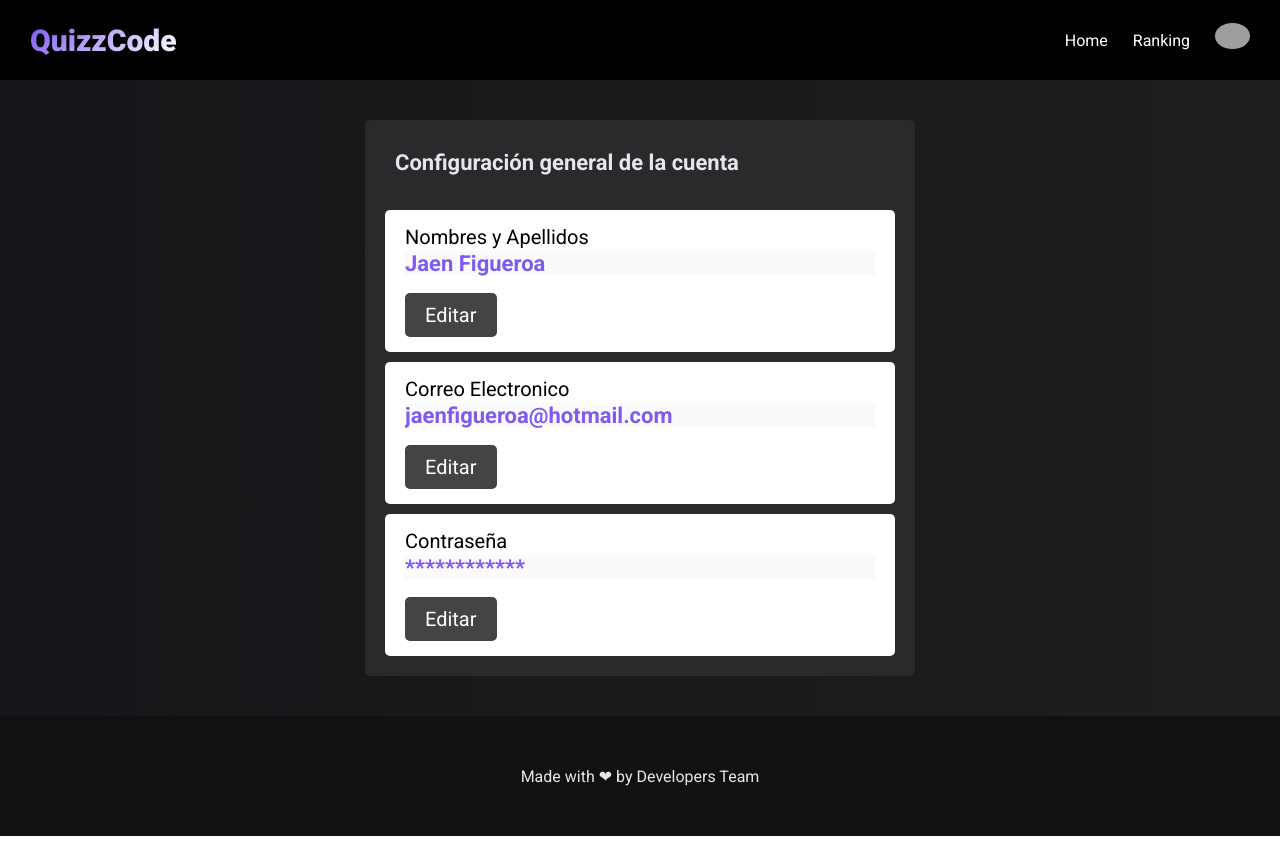
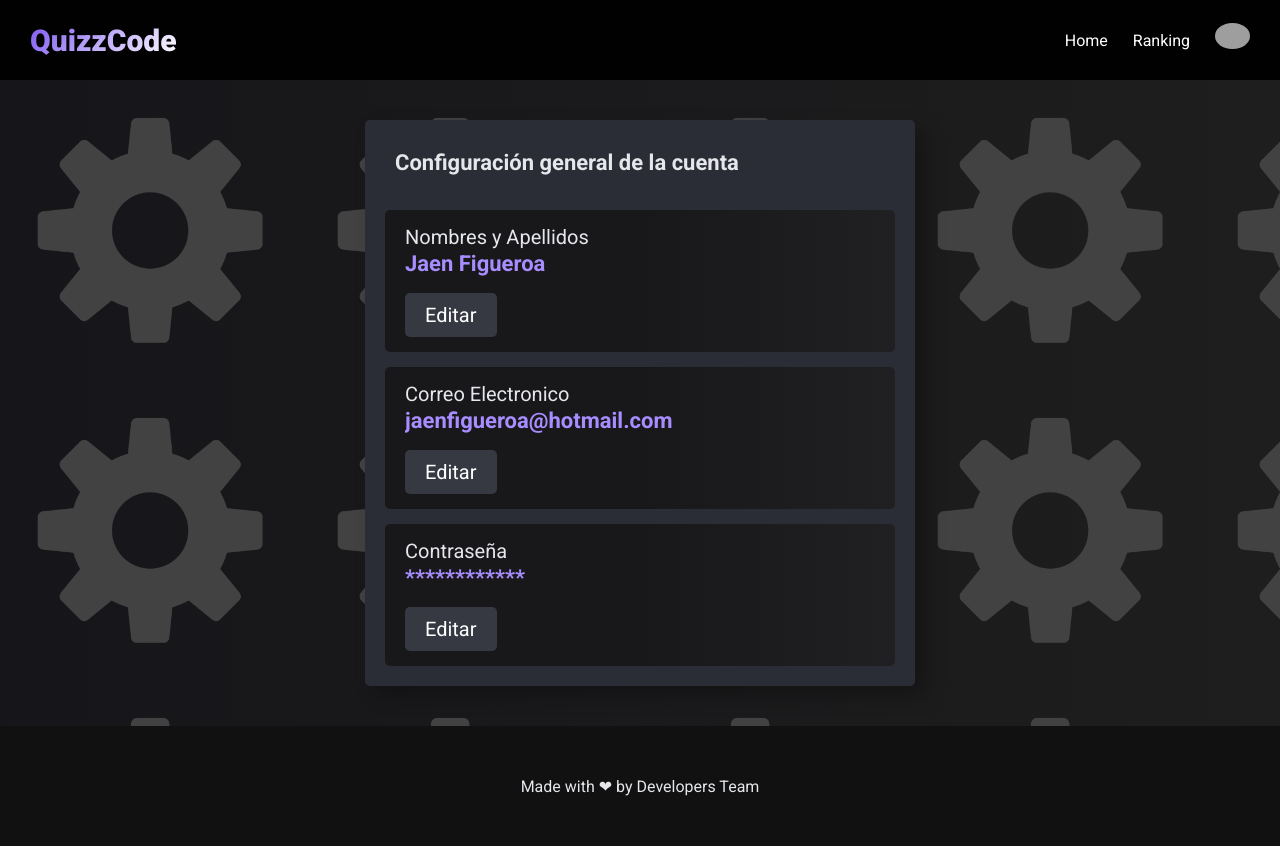
Before and after one commit to jaenfigueroa/quizz-code-client, a React (Vite) app: page /profile in a window 1280 px wide. Built offline with nearby package versions, Linux system fonts and the light colour scheme; grey boxes are pictures that could not be loaded.

Commit message:
add styles to the settings section

```diff
--- a/src/components/FormLog/FormLog.css
+++ b/src/components/FormLog/FormLog.css
@@ -19,7 +19,7 @@
   font-size: 3rem;
   padding: 2rem 0 5rem 0;
   text-align: center;
-  background: linear-gradient(45deg, var(--blue), var(--white));
+  background: linear-gradient(45deg, var(--blue), var(--green) 80%, white);
   background-clip: text;
   -webkit-background-clip: text;
   color: transparent;
--- a/src/pages/Profile/Profile.css
+++ b/src/pages/Profile/Profile.css
@@ -1,19 +1,37 @@
 .section-profile {
   flex-grow: 1;
-  background: var(--gradient);
+  /* background: var(--gradient); */
+  background: url(../../assets/settings.png);
+  background-size: 300px;
+  /* background-size: 250px; */
   display: flex;
   justify-content: center;
   padding: 1.5rem;
   padding: 4rem 1rem;
+  position: relative;
+}
+
+.section-profile:before{
+  content: '';
+  background: var(--gradient);
+  width: 100%;
+  height: 100%;
+  position: absolute;
+  top: 0;
+  z-index: -1;
 }
 
 .section-profile__block{
-  background: var(--black-6);
   width: 100%;
   max-width: 500px;
   padding: 1rem;
   border-radius: .5rem;
-  /* background: crimson; */
+  background: var(--gray-7);
+  height: max-content;
+
+  /* box-shadow: 10px 10px 20px #0000004b; */
+  /* box-shadow: 10px 10px 20px #00000032; */
+  box-shadow: 10px 10px 20px #00000043;
 }
 
 .section-profile__title{
@@ -28,7 +46,6 @@
 .section-profile__table{
   /* background: blue; */
   min-height: 100px;
-
   display: flex;
   flex-direction: column;
   gap: 1rem;
@@ -36,69 +53,69 @@
 
 .section-profile__table-line{
   color: black;
-
-  /* display: grid; */
-  /* grid-template-columns: 2fr 2fr 1fr; */
-
   display: flex;
   flex-direction: column;
-
   padding: 1rem;
   border-radius: .5rem;
-  background: var(--gray-2);
-  background: var(--white);
   background: white;
+  gap: .2rem;
 
-  gap: .2rem;
-  /* background: yellow; */
+  background: var(--black-4);
+  /* background: var(--black-3); */
+  background: linear-gradient(90deg, var(--black-4) 50%, var(--black-3));
 }
 
 .section-profile__table-title{
   color: red;
   color: var(--white);
-  color: var(--black);
+  /* color: var(--black); */
 }
 
 .section-profile__table-value{
-  color: green;
   font-weight: bold;
-  color: var(--blue);
-  font-size: 1.6rem;
   font-size: 1.8rem;
   border: none;
-  /* outline: none; */
+  background: transparent;
+  color: var(--blue);
+
+  color: var(--blue-3);
+}
+
+.section-profile__table-value::placeholder{
+  color: var(--gray-5);
+  color: var(--gray-8);
 }
 
 .section-profile__table-button-container{
-  /* background: red; */
   display: flex;
   gap: 1rem;
 }
 
 .section-profile__table-value--active{
   padding: 1rem;
-  border: 2px solid var(--blue);
-  border: 2px solid black;
-  border: 2px solid gray;
   border-radius: .5rem;
   margin-top: 1rem;
+  border: 2px solid gray;
+
+  outline: none;
+  border: 2px solid var(--gray-6);
+}
+.section-profile__table-value--active:focus{
+  border: 2px solid var(--blue-3);
 }
 
 .section-profile__table-button-edit{
-  color: violet;
   margin-top: 1rem;
   color: black;
-  background: violet;
   padding: 1rem;
   width: max-content;
   border-radius: .5rem;
-  background: var(--blue);
   color: white;
-  background: #333;
   background: #444;
   transition: 300ms;
   border: none;
   cursor: pointer;
+  background: var(--gray-4);
 }
 
 .section-profile__table-button-edit:hover{
@@ -125,6 +142,9 @@
     font-size: 2.2rem;
     margin-bottom: 2.5rem;
   }
+  .section-profile__table{
+    gap: 1.5rem;
+  }
 
   .section-profile__table-line{
     padding: 1.5rem;
@@ -139,8 +159,11 @@
   }
 
   .section-profile__table-value{
-    font-size: 1.8rem;
     font-size: 2.2rem;
+  }
+
+  .section-profile__table-value--active{
+    font-size: 2rem;
   }
 
   .section-profile__table-button-edit{
--- a/src/pages/Profile/Profile.jsx
+++ b/src/pages/Profile/Profile.jsx
@@ -77,7 +77,7 @@ export const Profile = () => {
                       {/* INPUT CON EL VALOR */}
                       <input className={`section-profile__table-value section-profile__table-value--active`} defaultValue={element.value} disabled={element.active? 0 : 1} placeholder={element.placeholder}/>
                       {/* INPUT PARA PONER LA CONTRASEÑA*/}
-                      <input className={`section-profile__table-value ${element.active && 'section-profile__table-value--active'}`} placeholder={element.textConfirm}/>
+                      <input type='password' className={`section-profile__table-value ${element.active && 'section-profile__table-value--active'}`} placeholder={element.textConfirm}/>
                     </>
                   )
                 }
--- a/src/styles/colors.css
+++ b/src/styles/colors.css
@@ -11,6 +11,12 @@
   --white: #e5e7eb;
   --gray-1: #94a1b2;
   --gray-2: #72757e;
+  --gray-3: #43464f;
+  --gray-4: #363942;
+  --gray-5: #6d7b8f;
+  --gray-6: #50535b;
+  --gray-7: #2a2d35;
+  --gray-8: #595e6d;
   --blue: #7f5af0;
   --blue-2: #5145cd;
   --blue-3: #a78dff;
--- a/src/styles/reset.css
+++ b/src/styles/reset.css
@@ -21,12 +21,14 @@ h1,h2,h3,h4,h5,h6{
   font-weight: normal;
 }
 
+body{
+  background: #111111;
+}
+
 body::-webkit-scrollbar {
   background: #0d0d10;
-  width: 1rem;
   width: .8rem;
 }
 body::-webkit-scrollbar-thumb {
-  /* background: linear-gradient( var(--blue), var(--green)); */
   background: linear-gradient( var(--blue), var(--gray-2));
 }
```
Also changed, not shown: src/assets/settings.png (added).
